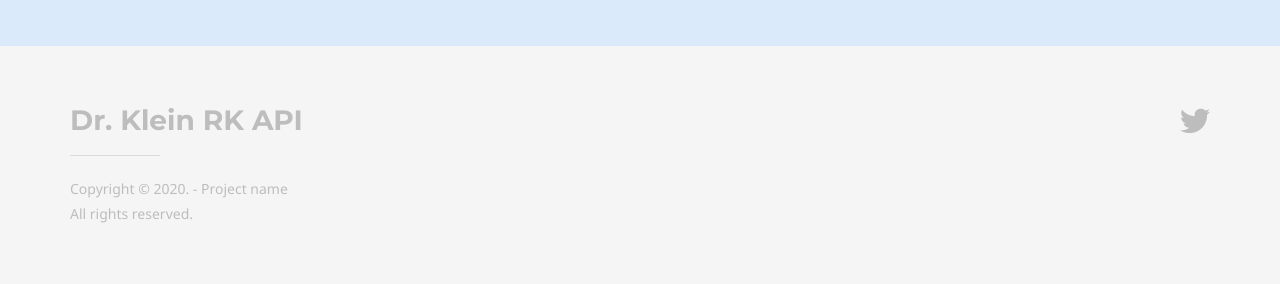
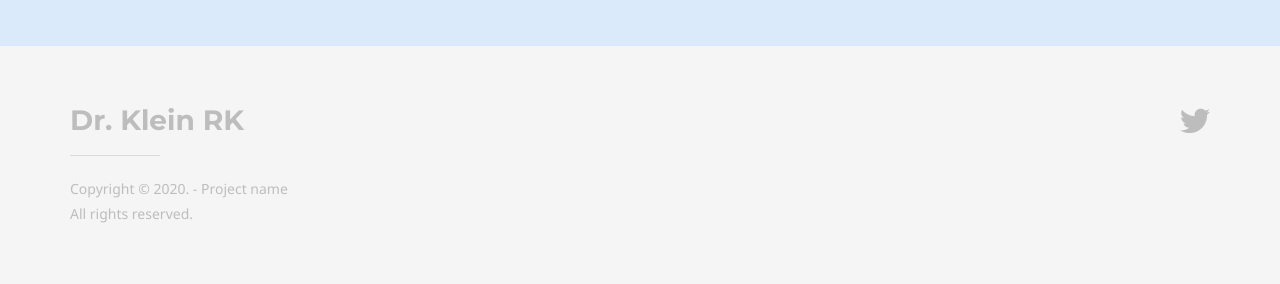
Before and after one commit to drklein-rk/api-drkleinrk, a Jekyll site: the page built from index.md, in a window 1280 px wide. Shown: the part 895-1179 px from the top of the page. Built offline with Jekyll 4.4.1, drawn with Linux system fonts in a browser that asks for light colours; some web fonts are replaced.

Commit message:
Update _config.yml

```diff
--- a/_config.yml
+++ b/_config.yml
@@ -16,7 +16,7 @@ doks:
     footer:
         content:
             logo:
-                text: Dr. Klein RK API
+                text: Dr. Klein RK
                 image:
             copyright: Copyright &copy; 2020. - Project name <br>All rights reserved.
         social_list:
```
